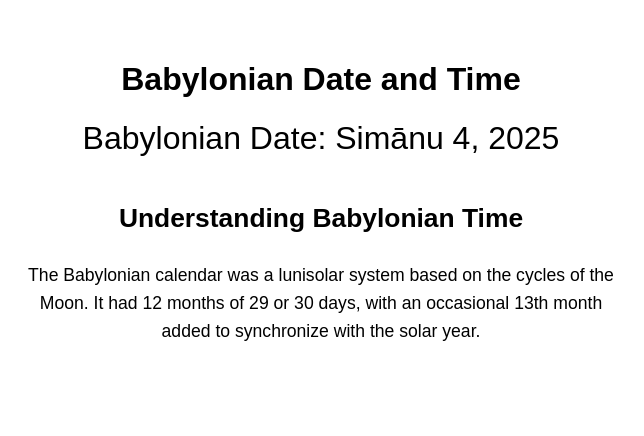
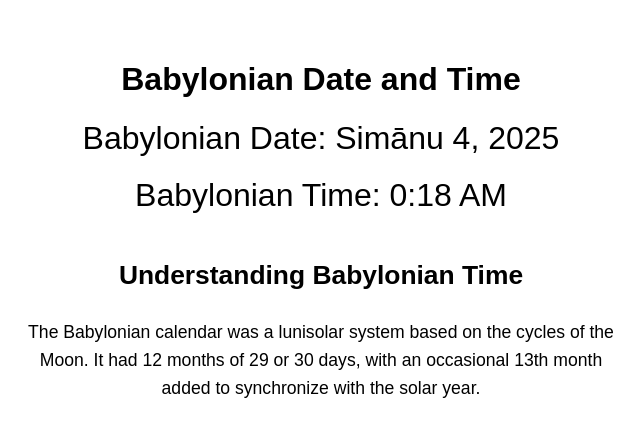
Before and after one commit to GoranStambukZadar/BabylonianTime, a plain HTML site: page index.html in a window 1280 px wide. Shown: the whole page, without its empty margins (319-963 px from the left). Drawn offline with Linux system fonts and the light colour scheme.

Commit message:
Update index.html

```diff
--- a/index.html
+++ b/index.html
@@ -29,6 +29,9 @@
   <div class="time-container">
     Babylonian Date: <span id="babylonianDate"></span>
   </div>
+  <div class="time-container">
+    Babylonian Time: <span id="babylonianTime"></span>
+  </div>
 
   <div class="explanation">
     <h2>Understanding Babylonian Time</h2>
@@ -36,22 +39,36 @@
   </div>
 
   <script>
-    function calculateBabylonianDate() {
+    function calculateBabylonianDateAndTime() {
+      // Reference start date for the Babylonian calendar
       const startDate = new Date('2025-01-29T12:37:00Z'); // First new moon of Babylonian calendar (e.g., Šabātu)
       const monthNames = ["Nisannu", "Ayyāru", "Simānu", "Dûzu", "Abu", "Ulūlu", "Tashrītu", "Araḫsamna", "Kislimu", "Ṭebētu", "Šabātu", "Addaru"];
+
+      // Calculate the current date and time
       const now = new Date();
       const diffInMillis = now - startDate;
       const daysSinceStart = Math.floor(diffInMillis / (1000 * 60 * 60 * 24)); // Number of days since the first moon
 
-      const lunarMonthLength = 29.5; // Average length of a Babylonian month (29.5 days)
+      // Average lunar month length (29.5 days)
+      const lunarMonthLength = 29.5;
       const currentMonthIndex = Math.floor(daysSinceStart / lunarMonthLength) % 12; // Find the current month based on the days passed
       const currentMonthName = monthNames[currentMonthIndex];
-      const currentDay = (daysSinceStart % lunarMonthLength) + 1; // Day within the current month
 
-      document.getElementById("babylonianDate").textContent = `${currentMonthName} ${Math.round(currentDay)}, 2025`;
+      // Calculate the day of the current month
+      const currentDay = Math.floor(daysSinceStart % lunarMonthLength) + 1;
+
+      // Babylonian time: 12-hour cycle for day and night
+      const babylonianHour = now.getUTCHours() % 12;
+      const babylonianMinute = now.getUTCMinutes();
+      const babylonianTime = `${babylonianHour}:${babylonianMinute < 10 ? '0' : ''}${babylonianMinute} ${babylonianHour < 6 ? 'AM' : 'PM'}`;
+
+      // Update the Babylonian date and time on the page
+      document.getElementById("babylonianDate").textContent = `${currentMonthName} ${currentDay}, 2025`;
+      document.getElementById("babylonianTime").textContent = babylonianTime;
     }
 
-    setInterval(calculateBabylonianDate, 1000);
+    // Update every second to keep the time and date accurate
+    setInterval(calculateBabylonianDateAndTime, 1000);
   </script>
 </body>
 </html>
```
